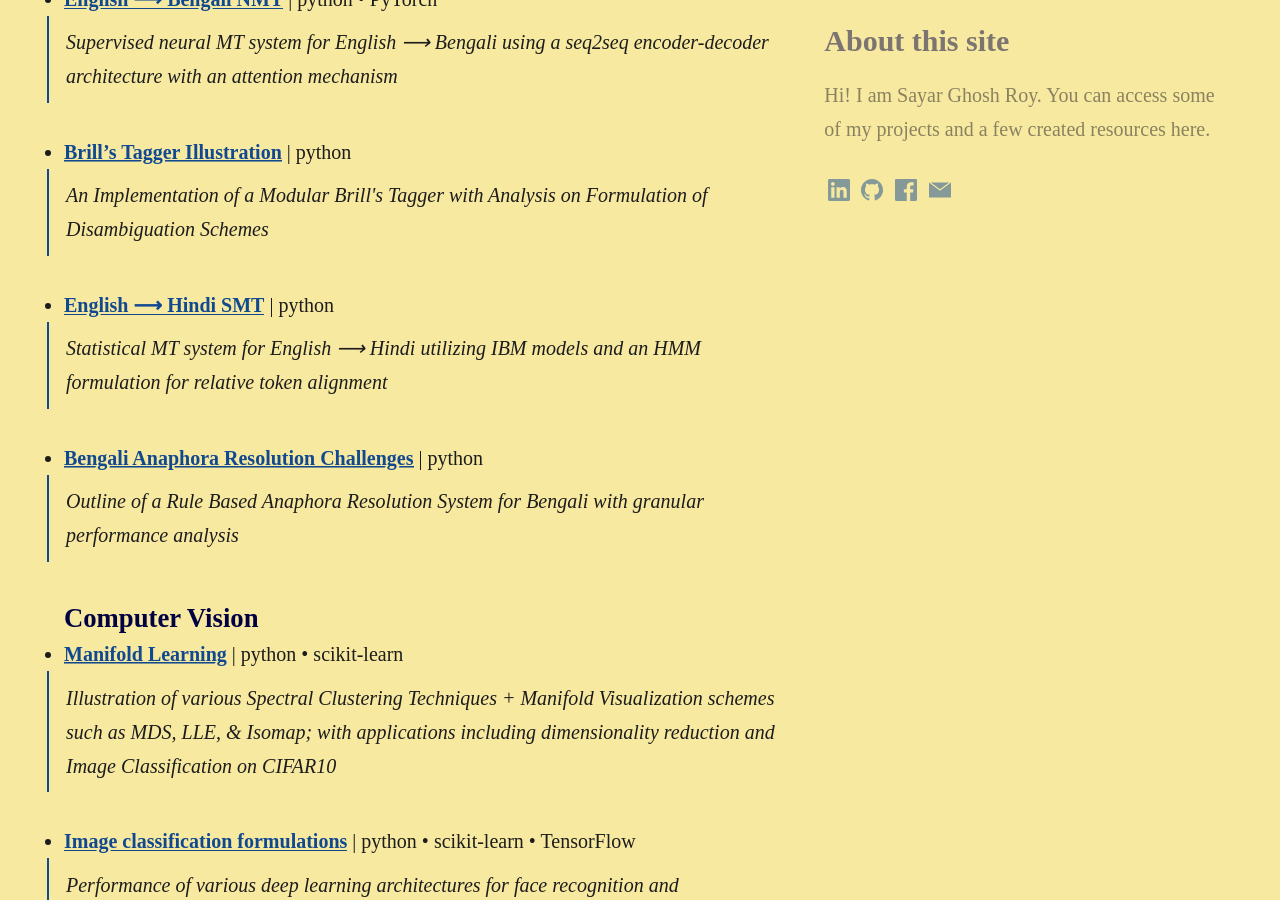
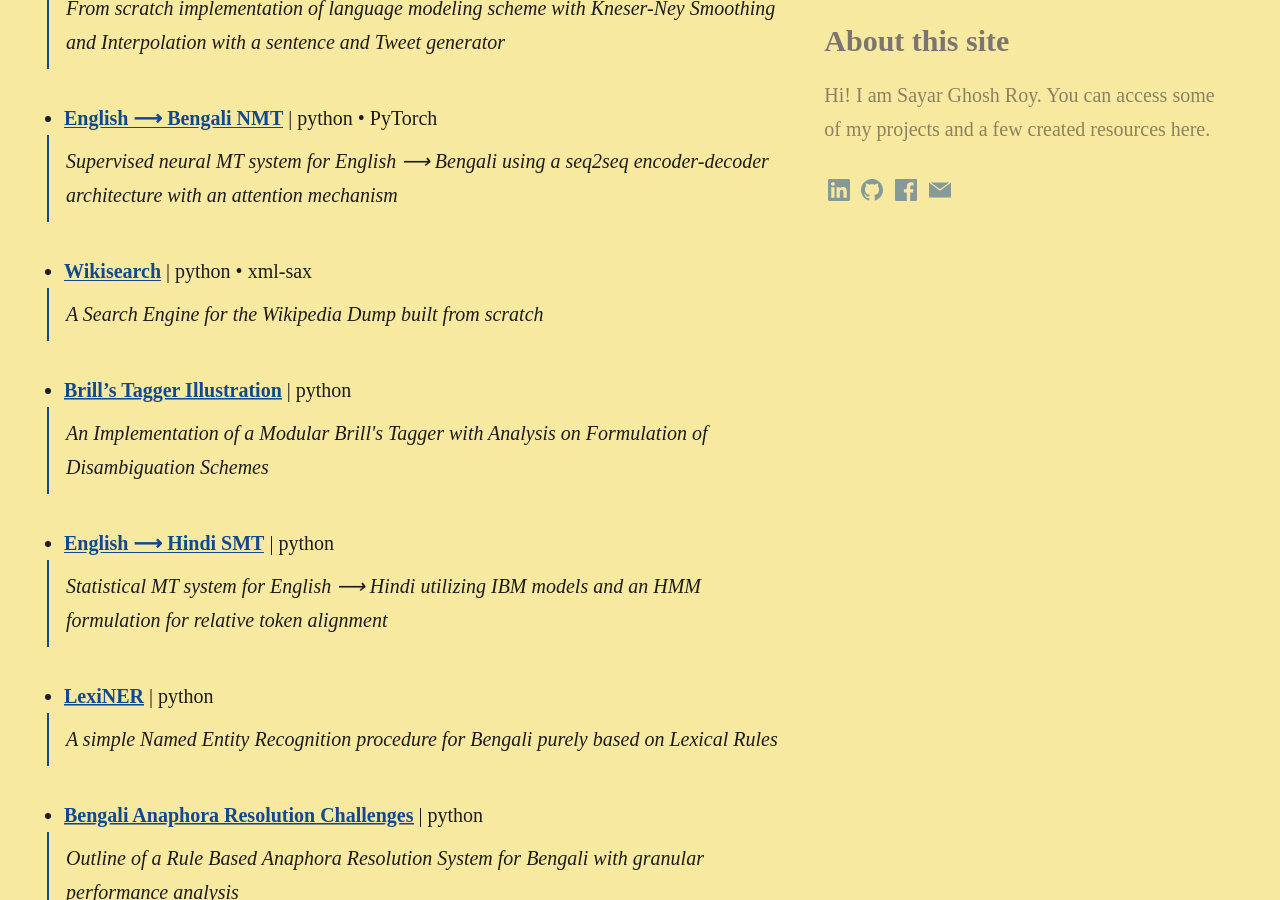
Before and after one commit to sayarghoshroy/sayarghoshroy.github.io, a Jekyll site: the page built from work.md, in a window 1280 px wide and 900 px high, scrolled down 1179 px. Built offline with Jekyll 4.4.1, drawn with Linux system fonts in a browser that asks for light colours; some web fonts are replaced.

```diff
--- a/Gemfile
+++ b/Gemfile
@@ -5,6 +5,7 @@ gem "github-pages", group: :jekyll_plugins
 
 # The plugins for the site
 group :jekyll_plugins do
+	gem "kramdown-parser-gfm"
     gem 'jekyll-feed'
     gem "jekyll-sitemap"
     gem "jekyll-mentions"
--- a/_config.yml
+++ b/_config.yml
@@ -59,7 +59,7 @@ timezone: India/Kolkata # Timezone for blog posts and alike
 encoding: utf-8 # Make sure the encoding is right
 lang: en-GB # Set the site language
 title: "Sayar's Work" # Site name or title, also used in jekyll-seo-tag
-logo: "/assets/logos/logo.svg" # Site logo, also used in jekyll-seo-tag
+logo: "/assets/logos/logo@120px.png" # Site logo, also used in jekyll-seo-tag
 description: "Hi! I am Sayar Ghosh Roy. You can access some of my projects and a few created resources here." # Site description and default description, also used in jekyll-seo-tag
 url: "https://sayarghoshroy.github.io" # Site url, also used in jekyll-seo-tag
 baseurl: ""
--- a/work.md
+++ b/work.md
@@ -9,9 +9,9 @@ aside: true
 
 ###### <br>
 
-## Selected Projects <br>
+## Selected Projects <br><br>
 
-#### Natural Language Processing <br>
+#### Natural Language Processing <br><br>
 
 - [<b>Acronym Sense Disambiguator</b>](https://github.com/sayarghoshroy/Acronym-Sense-Disambiguator) \| python • nltk
 > <p style="align: justify">Identifies acronyms in a text file and disambiguates possible expansions, where a guided disambiguator module runs queries on an indexed Wikipedia dump</p>
@@ -28,16 +28,22 @@ aside: true
 - [<b>English ⟶ Bengali NMT</b>](https://github.com/sayarghoshroy/Neural_Machine_Translation) \| python • PyTorch
 > <p style="align: justify">Supervised neural MT system for English ⟶ Bengali using a seq2seq encoder-decoder architecture with an attention mechanism</p>
 
+- [<b>Wikisearch</b>](https://github.com/sayarghoshroy/wikisearch) \| python • xml-sax
+> <p style="align: justify">A Search Engine for the Wikipedia Dump built from scratch </p>
+
 - [<b>Brill's Tagger Illustration</b>](https://github.com/sayarghoshroy/Brill-Tagger-Illustration) \| python
 > <p style="align: justify">An Implementation of a Modular Brill's Tagger with Analysis on Formulation of Disambiguation Schemes</p>
 
 - [<b>English ⟶ Hindi SMT</b>](https://github.com/sayarghoshroy/Statistical-Machine-Translation) \| python
 > <p style="align: justify">Statistical MT system for English ⟶ Hindi utilizing IBM models and an HMM formulation for relative token alignment</p>
 
+- [<b>LexiNER</b>](https://github.com/sayarghoshroy/LexiNER) \| python
+> <p style="align: justify">A simple Named Entity Recognition procedure for Bengali purely based on Lexical Rules </p>
+
 - [<b>Bengali Anaphora Resolution Challenges</b>](https://github.com/sayarghoshroy/Bengali_Anaphora_Resolution_Challenges) \| python
 > <p style="align: justify">Outline of a Rule Based Anaphora Resolution System for Bengali with granular performance analysis</p>
 
-#### Computer Vision <br>
+#### Computer Vision <br><br>
 
 - [<b>Manifold Learning</b>](https://github.com/sayarghoshroy/Manifold_Learning) \| python • scikit-learn
 > <p style="align: justify">Illustration of various Spectral Clustering Techniques + Manifold Visualization schemes such as MDS, LLE, & Isomap; with applications including dimensionality reduction and Image Classification on CIFAR10</p>
@@ -48,7 +54,7 @@ aside: true
 - [<b>Multiclass Classification using Logistic Regression</b>](https://github.com/sayarghoshroy/Multiclass_Classification) \| python • scikit-learn
 > <p style="align: justify">Study of different styles of classification schemes including a set of one-vs-rest classifiers, and binary classifiers with majority-voting for the task of Image Classification</p>
 
-#### Machine Learning Fundamentals <br>
+#### Machine Learning Fundamentals <br><br>
 
 - [<b>COVID-19 modeling for India</b>](https://github.com/sayarghoshroy/COVID-19_Modelling_for_India) \| python • scipy
 > <p style="align: justify">Modeling the Coronavirus Statistics for India using the Susceptible-Infected-Recovered (SIR) Model</p>
@@ -62,7 +68,7 @@ aside: true
 - [<b>Inside Cross Val</b>](https://github.com/sayarghoshroy/Inside_Cross_Val) \| python • scikit-learn
 > <p style="align: justify">Insights into how the error varies with change in K while performing k-fold Cross Validation</p>
 
-#### Core Deep Learning <br>
+#### Core Deep Learning <br><br>
 
 - [<b>Time Series Prediction using Recurrent Neural Networks</b>](https://github.com/sayarghoshroy/Recurrent_NN_Modelling) \| python • PyTorch
 > <p style="align: justify">Formulations for an auto regressive model and a moving average model using LSTMs and a base model with non-recurrent single-layer perceptron</p>
@@ -70,12 +76,12 @@ aside: true
 - [<b>Optimization and Learning</b>](https://github.com/sayarghoshroy/Optimization_and_Learning) \| python • scikit-learn
 > <p style="align: justify">From-scratch implementation of various optimization techniques such as Adam Optimizer, Nesterov's Accelerated GD, Polyak's Learn Rate, Newton's Method, Rprop, and Quickprop: Tested out on classification & regression tasks. Bonus: An illustration of the usefulness of Data Normalization</p>
 
-#### Optimization Methods <br>
+#### Optimization Methods <br><br>
 
 - [<b>Linear Programming Problems</b>](https://github.com/sayarghoshroy/Linear-Programming-Problems) \| python • cvxpy
 > <p style="align: justify">Formulations and Solutions to a set of Problems using Linear Programming Paradigms</p>
 
-#### Principles of Programming Languages <br>
+#### Principles of Programming Languages <br><br>
 
 - [<b>Functional Interpreter</b>](https://github.com/sayarghoshroy/Functional_Interpreter) \| haskell
 > <p style="align: justify">Interpreter for a Functional Arithmetic Language with support for assignments and stores</p>
@@ -83,23 +89,23 @@ aside: true
 - [<b>Functional Programming in Racket</b>](https://github.com/sayarghoshroy/Functional_Programming_in_Racket) \| racket
 > <p style="align: justify">Functional Programming constructs on Lists, & Trees and an Interpreter for the simple Arithmetic Language</p>
 
-#### Operating Systems <br>
+#### Operating Systems <br><br>
 
 - [<b>C shell</b>](https://github.com/sayarghoshroy/C-Shell) \| c
 > <p style="align: justify">From scratch implementation of a user-defined interactive shell program similar to a bash shell capable of creating and managing new processes</p>
 
 
-#### Artificial Intelligence <br>
+#### Artificial Intelligence <br><br>
 
 - [<b>Markov Decision Process</b>](https://github.com/sayarghoshroy/Markov-Decision-Process) \| python
 > <p style="align: justify">Computes utility map of states in a described grid world after every step of the Value Iteration algorithm till convergence and experiments with various discount factors and step costs</p>
 
-#### Computer Networks <br>
+#### Computer Networks <br><br>
 
 - [<b>File Server Lite</b>](https://github.com/sayarghoshroy/File-Server-Lite) \| c
 > <p style="align: justify">Basic file server and client using socket connections</p>
 
-#### Game Design <br>
+#### Game Design <br><br>
 
 - [<b>Mario on Terminal</b>](https://github.com/sayarghoshroy/Mario-on-Terminal)  \| python
 > <p style="align: justify">Simple version of the popular Mario game playable on your terminal</p>
@@ -116,7 +122,7 @@ aside: true
 - [<b>Green Lawn Surfers</b>](https://github.com/sayarghoshroy/Green_Lawn_Surfers) \| javascript • webGL
 > <p style="align: justify">Subway Surfers but on a lawn & with Angry Birds</p>
 
-#### Web Development <br>
+#### Web Development <br><br>
 
 - [<b>Project Showcase</b>](https://github.com/sayarghoshroy/sayarghoshroy.github.io)  \| jekyll • css • html
 > <p style="align: justify">Little website theme featuring personal introduction & a projects showcase powered by Jekyll and Github Pages, built upon Alembic</p>
@@ -126,7 +132,7 @@ aside: true
 
 ---
 
-## Created Resources <br>
+## Created Resources <br><br>
 
 - [<b>Introduction to Deep Learning Tutorial</b>](https://github.com/sayarghoshroy/Intro_to_DL_tutorial)
 > <p style="align: justify">In Summer 2020, I tutored four sessions for prospective researchers joining the Language Technologies Research Centre</p>
```
Also changed, not shown: index.md (+8 -4 lines).
